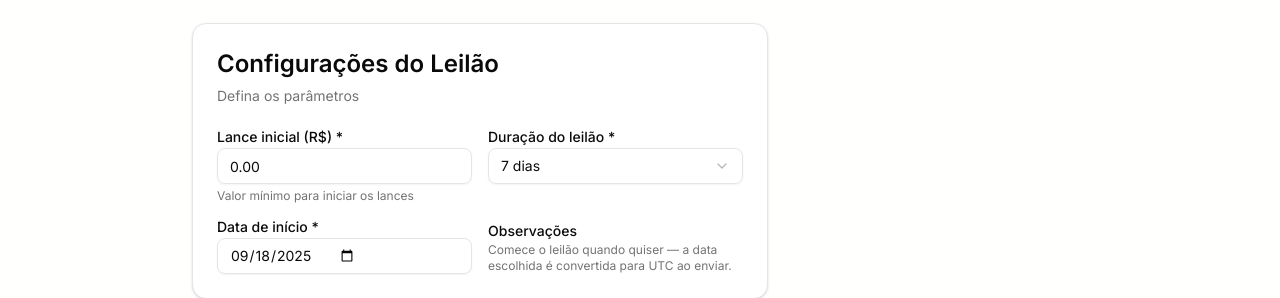
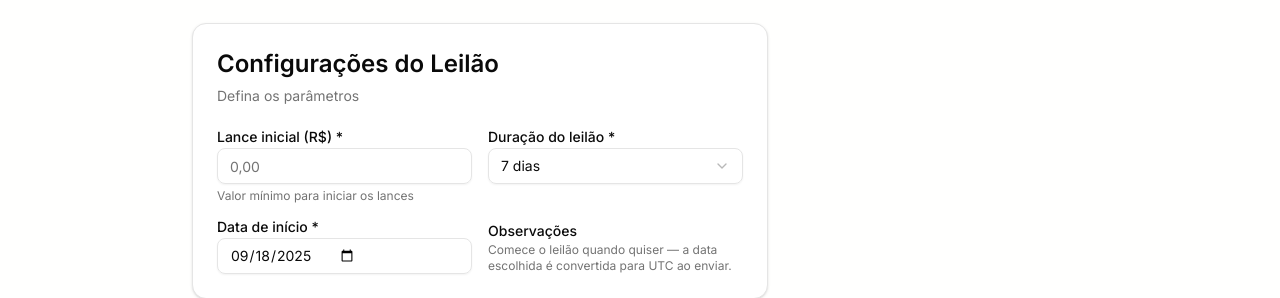
Before and after one commit to Cauebf/mythra-valt, a Next.js app in the folder frontend/: page /sell/auction in a window 1280 px wide. Shown: the part 1176-1474 px from the top of the page. Built offline with nearby package versions, Linux system fonts and the light colour scheme; no server answers.

Commit message:
update auction starting bid input

```diff
--- a/frontend/app/sell/auction/page.tsx
+++ b/frontend/app/sell/auction/page.tsx
@@ -86,7 +86,7 @@ export default function CreateAuctionPage() {
   const [provenance, setProvenance] = useState("");
 
   // auction settings
-  const [startingBid, setStartingBid] = useState<string>("0.00");
+  const [startingBid, setStartingBid] = useState<string>("");
   const [durationDays, setDurationDays] = useState<string>("7"); // default 7 days
   const [startDate, setStartDate] = useState<string>(() => {
     const today = new Date();
@@ -449,6 +449,7 @@ export default function CreateAuctionPage() {
                         step="0.01"
                         value={startingBid}
                         onChange={(e) => setStartingBid(e.target.value)}
+                        placeholder="0,00"
                         required
                       />
                       <p className="text-xs text-muted-foreground mt-1">
```
